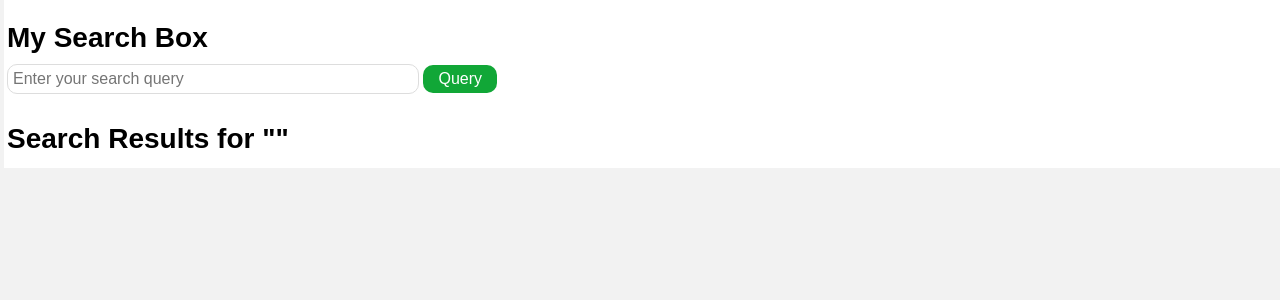
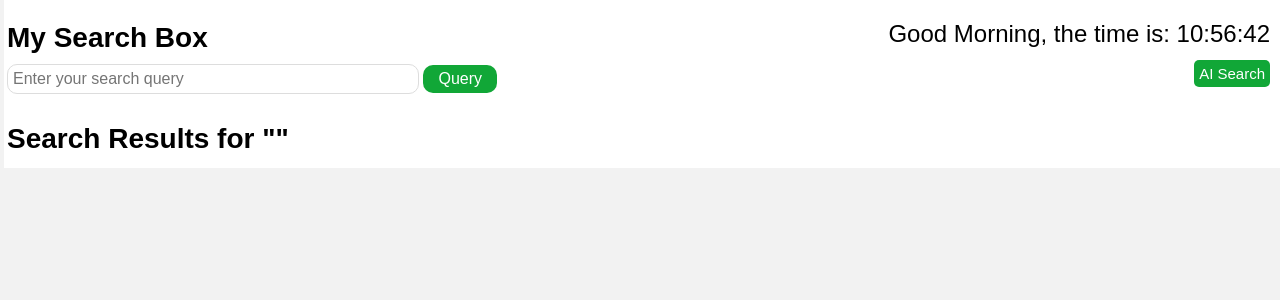
Before and after one commit to rkipchumba/my-search-box, a Flask app: template templates/results.html in a window 1280 px wide. Shown: the top 300 px of the page. Run offline with Flask 3, Linux system fonts and the light colour scheme; the template is opened without the code that fills it, so the values that code supplies are empty.

Commit message:
added ai search button

```diff
--- a/static/script.js
+++ b/static/script.js
@@ -37,3 +37,40 @@ function displaySuggestions(suggestions) {
     suggestionsContainer.append(suggestionList);
   }
 }
+
+/// Function to update the clock and display greeting
+function updateClock() {
+  var now = new Date();
+  var hours = now.getHours();
+  var greeting;
+
+  if (hours >= 5 && hours < 12) {
+    greeting = "Good Morning";
+  } else if (hours >= 12 && hours < 18) {
+    greeting = "Good Afternoon";
+  } else {
+    greeting = "Good Evening";
+  }
+
+  var minutes = now.getMinutes();
+  var seconds = now.getSeconds();
+  var timeString =
+    hours.toString().padStart(2, "0") +
+    ":" +
+    minutes.toString().padStart(2, "0") +
+    ":" +
+    seconds.toString().padStart(2, "0");
+
+  $(".clock").text(greeting + ", the time is: " + timeString);
+}
+
+// Update the clock every second
+setInterval(updateClock, 1000);
+
+// Initial clock update
+updateClock();
+
+// Function to navigate to AI search page
+function navigateToAISearch() {
+  window.location.href = "https://chat.openai.com/";
+}
--- a/static/style.css
+++ b/static/style.css
@@ -100,3 +100,24 @@ a:hover {
   display: block;
   margin: 10px 0;
 }
+
+.clock {
+  position: absolute;
+  top: 20px;
+  right: 20px;
+  font-size: 24px;
+}
+
+.ai-search-button {
+  margin-top: 10px;
+  font-size: 15px;
+  padding: 5px;
+  border: none;
+  border-radius: 5px;
+  background-color: #11a737;
+  color: #fff;
+  cursor: pointer;
+  position: absolute;
+  top: 50px;
+  right: 20px;
+}
--- a/templates/results.html
+++ b/templates/results.html
@@ -17,6 +17,10 @@
         <button class="search-button" type="submit">Query</button>
       </form>
       <h1>Search Results for "{{ query }}"</h1>
+      <div class="clock"></div>
+      <button class="ai-search-button" onclick="navigateToAISearch()">
+        AI Search
+      </button>
     </div>
 
     <div class="content-container">
```
